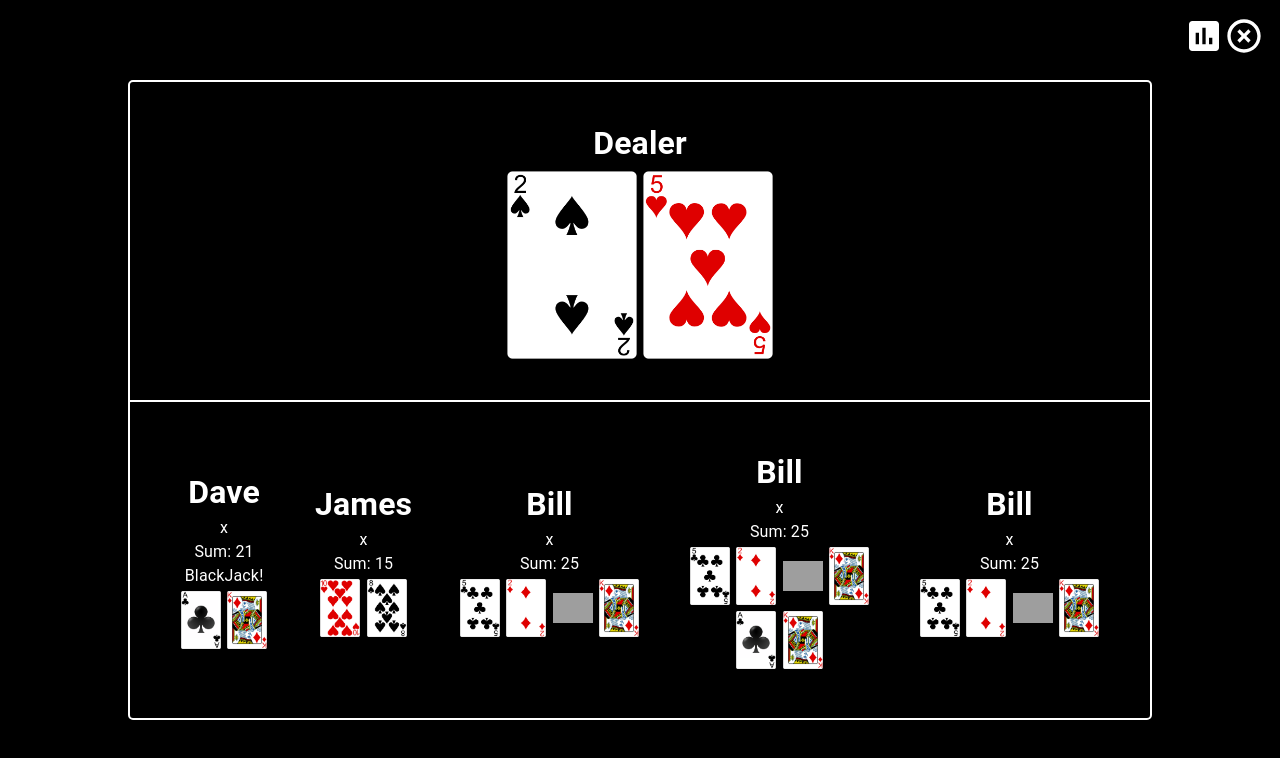
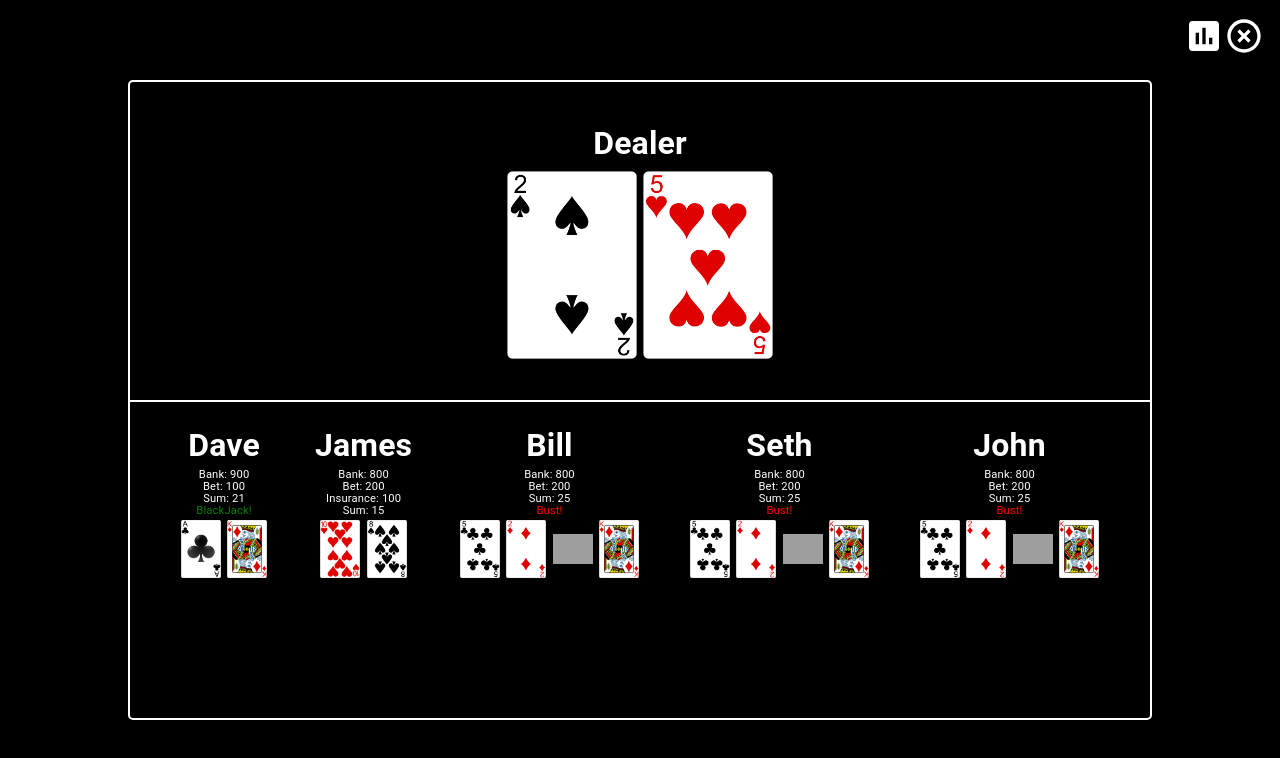
Before and after one commit to admaloch/react-blackjack, a React (Vite) app: page / in a window 1280 px wide. Shown: the top 758 px of the page. Built offline with nearby package versions, Linux system fonts and the light colour scheme; grey boxes are pictures that could not be loaded.

Commit message:
revealed dealer card

```diff
--- a/src/App.css
+++ b/src/App.css
@@ -8,6 +8,8 @@
     --text: #ffffff;
     --modal-overlay: rgba(0, 0, 0, .7);
     --color1: red;
+    --blackjack: green;
+    --bust: red;
 }
 
 
@@ -64,3 +66,11 @@
 #icon-popper {
     z-index: 200;
 }
+
+.blackjack {
+    color: var(--blackjack);
+}
+
+.bust {
+    color: var(--bust);
+}
--- a/src/components/main-game/play-game/dealer-round/DealerTable.css
+++ b/src/components/main-game/play-game/dealer-round/DealerTable.css
@@ -1,4 +1,5 @@
 .dealer-hand {
+
     height: 100%;
     width: 100%;
     display: flex;
@@ -6,3 +7,26 @@
     justify-content: center;
     flex-direction: column;
 }
+
+
+.dealer-cards {
+    position: relative;
+    display: flex;
+    justify-content: center;
+    align-items: center;
+}
+
+/* .dealer-hand .player-card:nth-of-type(2) {
+display: none;
+} */
+
+.dealer-hand .hidden-card {
+    max-width: 130px;
+    border-radius: 5px;
+    position: absolute;
+    top: .2rem;
+    left: .2rem;
+}
+.hide-card {
+    display: none;
+}
--- a/src/components/main-game/play-game/dealer-round/DealerTable.tsx
+++ b/src/components/main-game/play-game/dealer-round/DealerTable.tsx
@@ -5,9 +5,11 @@ import { RootState } from '../../../../store/store';
 import Cards from '../display-cards/Cards';
 import useDealerDrawCard from '../../draw-cards-hook/useDealerDrawCard';
 import './DealerTable.css'
+import HiddenCard from './HiddenCard';
 
 const DealerTable: React.FC = () => {
   const dealerObj = useSelector((state: RootState) => state.dealerObj);
+  const { isPlayerRoundActive } = useSelector((state: RootState) => state.gameData);
 
   // Use the same hook instance throughout the component
   const dealerDraw = useDealerDrawCard()
@@ -20,11 +22,20 @@ const DealerTable: React.FC = () => {
     }
   }, [dealerObj, dealerDraw]);
 
+
+
+
+
   return (
     <div className="dealer-table">
       <div className="dealer-hand">
-         <h4>Dealer</h4>
-      <Cards cardUrlVals={dealerObj.hand.cardUrlVals} />
+        <h4>Dealer</h4>
+        <div className="dealer-cards">
+          <HiddenCard />
+          <Cards cardUrlVals={dealerObj.hand.cardUrlVals} />
+
+        </div>
+
       </div>
 
     </div>
--- /dev/null
+++ b/src/components/main-game/play-game/dealer-round/HiddenCard.tsx
@@ -0,0 +1,29 @@
+import { useSelector } from 'react-redux';
+import backOfCardImg from '../../../../assets/card-images/BACK.png';
+import { RootState } from '../../../../store/store';
+import { useEffect, useState } from 'react';
+import { delay } from '../../../../utils/Utility';
+
+export default function HiddenCard() {
+
+    const { isPlayerRoundActive } = useSelector((state: RootState) => state.gameData);
+    const dealerObj = useSelector((state: RootState) => state.dealerObj);
+    const { cards } = dealerObj.hand
+    const [isCardRevealed, setIsCardRevealed] = useState(false)
+
+    useEffect(() => {
+        async function revealCard() {
+            if (!isPlayerRoundActive && cards.length === 2) {
+                await delay(1000)
+                setIsCardRevealed(true)
+            }
+        }
+        revealCard()
+    }, [isPlayerRoundActive, cards]);
+
+    const hiddenCardClass = isCardRevealed ? 'hidden-card hide-card' : 'hidden-card'
+
+    return (
+        <img className={hiddenCardClass} src={backOfCardImg} alt="Back of Card" />
+    );
+}
--- a/src/components/main-game/play-game/player-round/player-options/Insurance.tsx
+++ b/src/components/main-game/play-game/player-round/player-options/Insurance.tsx
@@ -12,7 +12,7 @@ export default function Insurance({ playerIndex }: PlayerIndexProps) {
     const dispatch = useDispatch()
 
     if (dealerObj.hand.cardNumVals.length === 2) {
-        if (dealerObj.hand.cardNumVals[0] !== 11
+        if (dealerObj.hand.cardNumVals[1] !== 11
             || hand.cards.length !== 2
             || hand.cards.length === 2 && hand.cardSum === 21
             || currPlayer.insuranceBet !== 0
--- a/src/components/main-game/play-game/player-table-results/PlayerHand.tsx
+++ b/src/components/main-game/play-game/player-table-results/PlayerHand.tsx
@@ -1,13 +1,22 @@
-import React from 'react'
+import CardUrlValsProps from '../../../../models/CardUrlVals';
+import { PlayerInterface } from '../../../../models/PlayerProps'
+import Card from '../display-cards/Card';
 
-interface PlayerHandProps {
-    card: string;
+
+export interface PlayerProps {
+    player: PlayerInterface;
 }
 
-export default function PlayerHand({card}:PlayerHandProps) {
-    const imagePath = `/src/assets/card-images/${card}.png`;
+export default function PlayerHand({ cardUrlVals }: CardUrlValsProps) {
 
-  return (
-    <div>PlayerHand</div>
-  )
+    return (
+            <div className="curr-player-hand">
+                {cardUrlVals.map((card, index) => (
+                    <Card
+                        key={index}
+                        cardUrlVal={card}
+                    />
+                ))}
+            </div>
+    )
 }
--- /dev/null
+++ b/src/components/main-game/play-game/player-table-results/PlayerHandDetails.tsx
@@ -0,0 +1,38 @@
+import { PlayerInterface } from '../../../../models/PlayerProps'
+import Card from '../display-cards/Card';
+
+
+export interface PlayerProps {
+    player: PlayerInterface;
+}
+
+export default function PlayerHandDetails({ player }: PlayerProps) {
+
+    const { hand, bank, currBet, insuranceBet } = player
+    const { cardUrlVals, cardSum } = hand
+
+    const isBlackjack = cardSum === 21 && cardUrlVals.length === 2 ? true : false
+
+
+    return (
+        <>
+
+            <p>Bank: {bank}</p>
+            <p>Bet: {currBet}</p>
+            {insuranceBet !== 0 &&
+                <p>Insurance: {insuranceBet}</p>
+            }
+            <p>Sum: {cardSum}</p>
+            {isBlackjack &&
+                <p className='blackjack'>BlackJack!</p>
+            }
+            {cardSum > 21 &&
+                <p className='bust'>Bust!</p>
+            }
+
+
+        </>
+
+
+    )
+}
--- a/src/components/main-game/play-game/player-table-results/PlayerHandResults.tsx
+++ b/src/components/main-game/play-game/player-table-results/PlayerHandResults.tsx
@@ -1,5 +1,9 @@
+import { useState } from 'react';
 import { PlayerInterface } from '../../../../models/PlayerProps'
 import Card from '../display-cards/Card';
+import PlayerHand from './PlayerHand';
+import PlayerHandDetails from './PlayerHandDetails';
+import SplitHandDetails from './SplitHandDetails';
 
 
 export interface PlayerProps {
@@ -7,43 +11,28 @@ export interface PlayerProps {
 }
 
 export default function PlayerHandResults({ player }: PlayerProps) {
+    const [isSplitHandRound, setIsSplitHandRound] = useState(false)
+
+    const startSplitRound = () => setIsSplitHandRound(true)
 
     const { hand, name, splitHand } = player
-    const { cardUrlVals, cardSum } = hand
+    const { cardUrlVals } = hand
 
-    const isBlackjack = cardSum === 21 && cardUrlVals.length === 2 ? true : false
-
+    const showSplitHand = isSplitHandRound && splitHand.cards.length !== 0
+    const showMainHand = !isSplitHandRound || isSplitHandRound && splitHand.cards.length === 0
     return (
         <div className="player-hand">
             <h4>{name}</h4>
-            x
-            <p>Sum: {cardSum}</p>
-            {isBlackjack &&
-                <p>BlackJack!</p>
-            }
-            <div className="curr-player-hand">
-                {cardUrlVals.map((card, index) => (
-                    <Card
-                        key={index}
-                        cardUrlVal={card}
-                    />
-                ))}
-            </div>
-
-            {splitHand.cards.length !== 0 && (
-
-                <div className="curr-player-hand">
-                    {splitHand.cardUrlVals.map((card, index) => (
-                        <Card
-                            key={index}
-                            cardUrlVal={card}
-                        />
-                    ))}
-                </div>
+            {showMainHand && (
+                <>
+                    <PlayerHandDetails player={player} />
+                    <PlayerHand cardUrlVals={cardUrlVals} />
+                </>
             )}
 
-
-
+            {showSplitHand &&
+                <SplitHandDetails player={player} />
+            }
         </div>
     )
 }
--- a/src/components/main-game/play-game/player-table-results/PlayerTableResults.css
+++ b/src/components/main-game/play-game/player-table-results/PlayerTableResults.css
@@ -14,7 +14,8 @@
     flex-wrap: wrap;
     flex-direction: row;
     justify-content: space-evenly;
-    align-items: center;
+    align-items: start;
+    margin-top: 1rem;
 
 }
 
@@ -29,8 +30,9 @@
     fill: white;
 }
 
-.player-results-table h2 {
-
+.player-results-table p {
+    line-height: 12px;
+    font-size: .7rem;
 }
 
 
--- /dev/null
+++ b/src/components/main-game/play-game/player-table-results/SplitHandDetails.tsx
@@ -0,0 +1,33 @@
+import { PlayerInterface } from '../../../../models/PlayerProps'
+import PlayerHand from './PlayerHand';
+
+
+export interface PlayerProps {
+    player: PlayerInterface;
+}
+
+export default function SplitHandDetails({ player }: PlayerProps) {
+
+    const { splitHand, splitBet } = player
+    const { cardSum, cardUrlVals } = splitHand
+
+    const isBlackjack = cardSum === 21 && cardUrlVals.length === 2 ? true : false
+
+
+    return (
+
+        <>
+            <h5>Split hand</h5>
+            <p>Bet: {splitBet}</p>
+            <p>Sum: {cardSum}</p>
+            {isBlackjack &&
+                <p className='blackjack'>BlackJack!</p>
+            }
+            {cardSum > 21 &&
+                <p className='bust'>Bust!</p>
+            }
+            <PlayerHand cardUrlVals={cardUrlVals} />
+        </>
+
+    )
+}
--- /dev/null
+++ b/src/models/CardUrlVals.tsx
@@ -0,0 +1,3 @@
+export default interface CardUrlValsProps {
+    cardUrlVals: string[];
+}
--- a/src/store/player-arr/PlayersArrSlice.tsx
+++ b/src/store/player-arr/PlayersArrSlice.tsx
@@ -49,7 +49,7 @@ const initialState = [
         bank: 800,
         currBet: 200,
         minBet: 200,
-        insuranceBet: 0,
+        insuranceBet: 100,
         splitBet: 0,
         isPlayerSplit: false,
         isDoubleDown: false,
@@ -83,7 +83,7 @@ const initialState = [
         currTokens: [1, 5, 25, 50, 100, 500],
         roundsWon: 0,
     }, {
-        name: 'Bill',
+        name: 'Seth',
         hand: {
             cards: ['5♣', '2♦','8♥', 'K♦'],
             cardUrlVals: ['5C', '2D', '8H', 'KD'],
@@ -92,24 +92,24 @@ const initialState = [
             isBlackjack: false,
         },
         splitHand: {
-            cards: ['A♣', 'K♦'],
-            cardUrlVals: ['AC', 'KD'],
-            cardNumVals: [11,10],
-            cardSum: 21,
+            cards: ['5♣', 'K♦', '8♥'],
+            cardUrlVals: ['5C', 'KD', '8H'],
+            cardNumVals: [5,10, 8],
+            cardSum: 23,
             isBlackjack: true,
         },
         bank: 800,
         currBet: 200,
         minBet: 200,
         insuranceBet: 0,
-        splitBet: 0,
+        splitBet: 200,
         isPlayerSplit: false,
         isDoubleDown: false,
         playerLeftTable: false,
         currTokens: [1, 5, 25, 50, 100, 500],
         roundsWon: 0,
     }, {
-        name: 'Bill',
+        name: 'John',
         hand: {
             cards: ['5♣', '2♦','8♥', 'K♦'],
             cardUrlVals: ['5C', '2D', '8H', 'KD'],
```
Also changed, not shown: src/assets/card-images/BACK.png (added).
